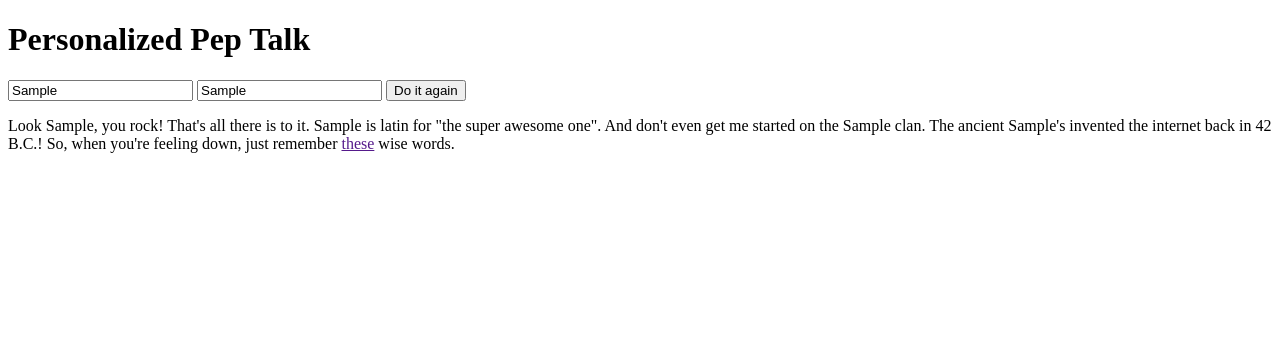
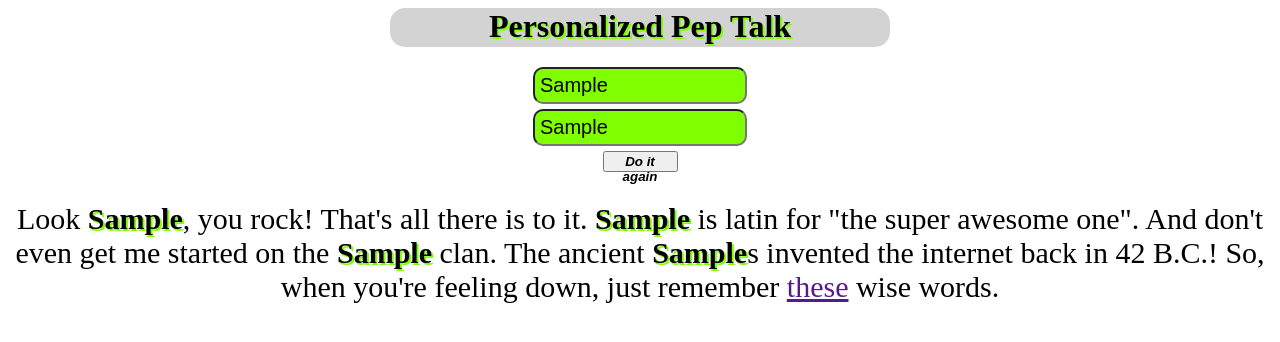
Before and after one commit to michaellazzaro/MVP, a website: page index.html in a window 1280 px wide. Both pictures are taken after typing "Sample", "Sample" into the empty fields and a click on the button "Go". Drawn offline with nearby package versions, Linux system fonts and the light colour scheme; some packages are replaced by stand-ins of ours.

Commit message:
adds some css

```diff
--- a/main.css
+++ b/main.css
@@ -0,0 +1,59 @@
+h1{
+  color: black;
+  background: lightgray;
+  text-align: center;
+  text-shadow: 2px 2px chartreuse;
+  border-radius: 15px;
+  width: 500px;
+  margin: 0 auto;
+  padding-bottom: 2px;
+  margin-bottom: 20px;
+}
+.message{
+  font-size: 30px
+  /*background: lightgray;*/
+}
+
+.firstname{
+  font-weight: 800;
+  color: black;
+  text-shadow: 2px 2px chartreuse;}
+.lastname{
+  font-weight: 800;
+  color: black;
+text-shadow: 2px 2px chartreuse;}
+
+input{
+  margin: 0 auto;
+  width: 200px;
+  display: block;
+  font-size: 20px;
+  padding: 5px;
+  margin-bottom: 5px;
+  border-radius: 10px;
+  background: chartreuse;
+}
+button{
+  width: 75px;
+  height: 21px;
+  display: block;
+  margin: 0 auto;
+  font-style: italic;
+  font-weight: bold;
+
+  /*border-radius: 10px*/
+}
+button:hover{
+  color: chartreuse;
+  background: black;
+  border-radius: 6px;
+}
+
+.message{
+  text-align: center;
+}
+
+iframe{
+  display: block;
+  margin: 0 auto;
+}
--- a/main.html
+++ b/main.html
@@ -6,7 +6,7 @@
     <button ng-click='showme=false; tryagain=false; video=false; firstname= ""; lastname=""' ng-show='tryagain'>Do it again</button>
   </div>
   <p class="message" ng-show='showme'>
-    Look <span class="firstname">{{firstname}}</span>, you rock! That's all there is to it. <span class="firstname">{{firstname}}</span> is latin for "the super awesome one". And don't even get me started on the <span class="lastname">{{lastname}}</span> clan. The ancient <span class="lastname">{{lastname}}</span>'s invented the internet back in 42 B.C.! So, when you're feeling down, just remember <a href='' ng-click="showme=false; video=true">these</a> wise words.
+    Look <span class="firstname">{{firstname}}</span>, you rock! That's all there is to it. <span class="firstname">{{firstname}}</span> is latin for "the super awesome one". And don't even get me started on the <span class="lastname">{{lastname}}</span> clan. The ancient <span class="lastname">{{lastname}}</span>s invented the internet back in 42 B.C.! So, when you're feeling down, just remember <a href='' ng-click="showme=false; video=true">these</a> wise words.
   </p>
 
   <div class="video" ng-if='video'>
```
